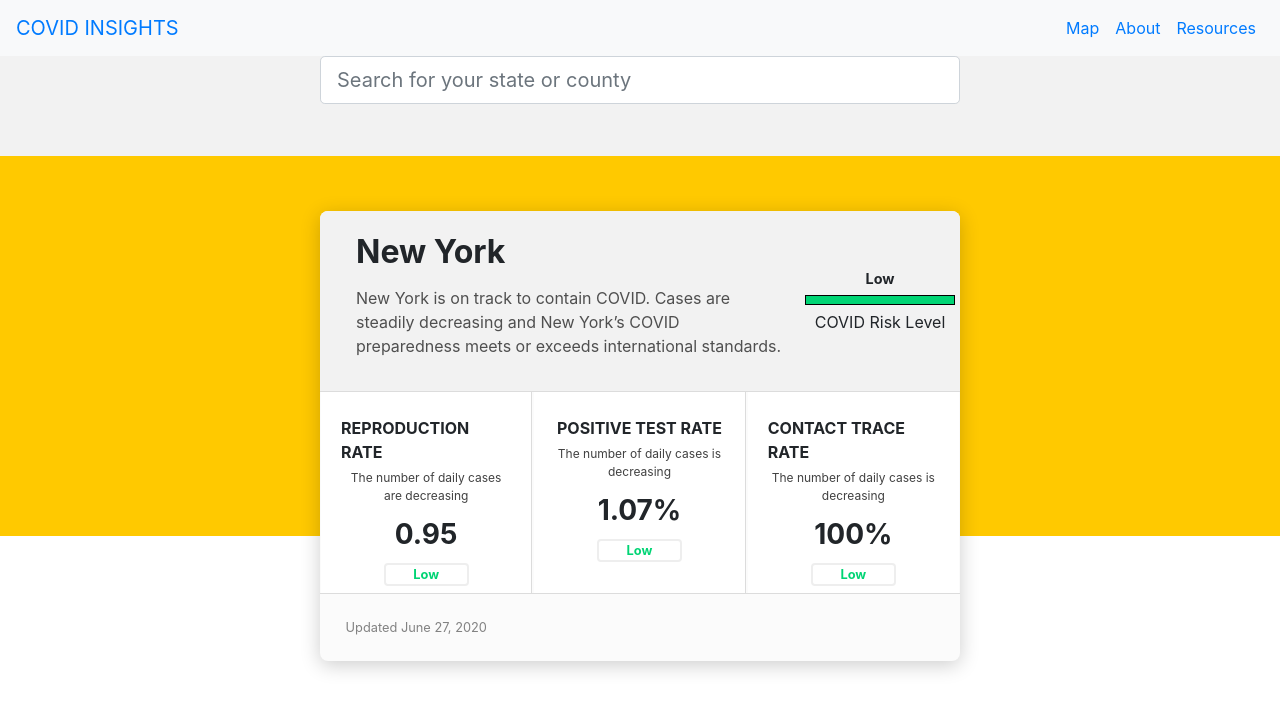
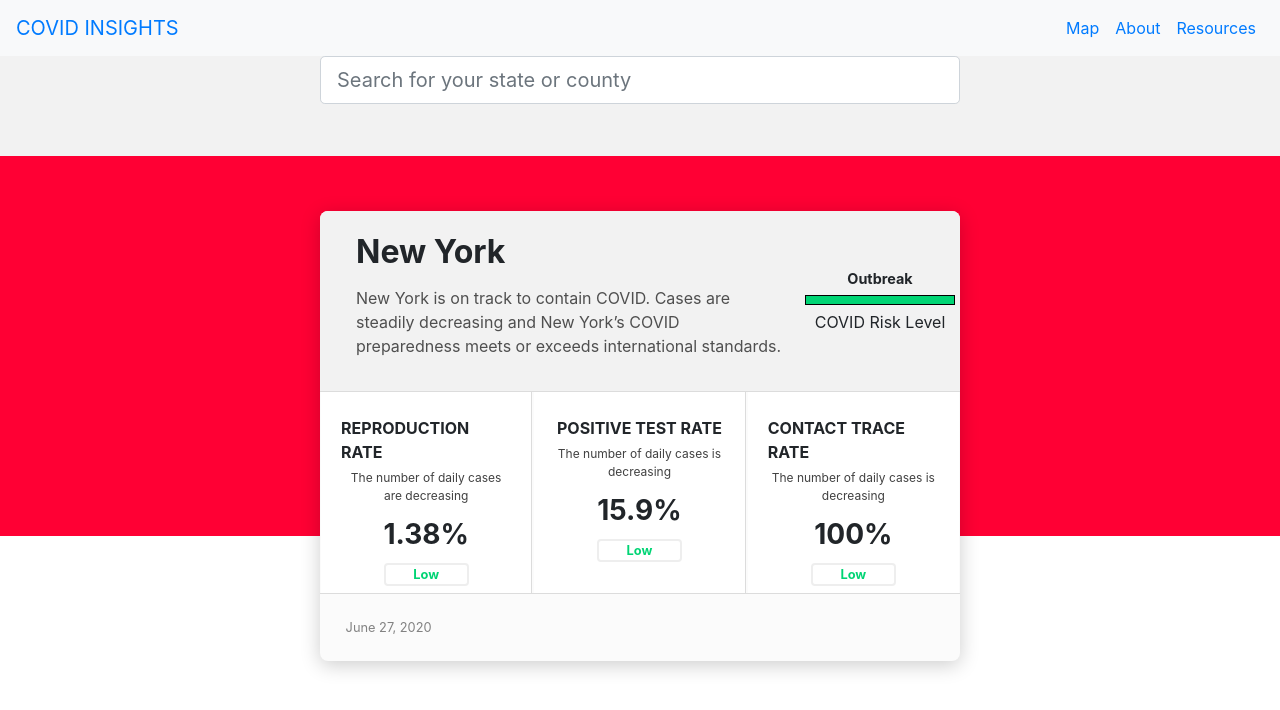
Before and after one commit to soundestmammal/covid19insights, a React (Create React App) app in the folder client/: page /detail in a window 1280 px wide. Shown: the top 710 px of the page. Built offline with nearby package versions, Linux system fonts and the light colour scheme.

Commit message:
Refactor Summary, dynamically return corresponding risk color

```diff
--- a/client/src/AppRouter.js
+++ b/client/src/AppRouter.js
@@ -32,7 +32,7 @@ class AppRouter extends Component {
                         <USMap nav={this.navToState} />
                     </Route>
                     <Route path="/detail">
-                        <Dashboard style={{marginTop: '56px', height: '380px', backgroundColor: 'rgb(0, 212, 116'}} riskLevel={"yellow"}/>
+                        <Dashboard style={{marginTop: '56px', height: '380px', backgroundColor: 'rgb(0, 212, 116'}} riskLevel={"yellow"} state={this.state.currentState}/>
                         {/* <App state={this.state.currentState} /> */}
                     </Route>
                 </Router>
--- a/client/src/components/Dashboard.js
+++ b/client/src/components/Dashboard.js
@@ -1,6 +1,8 @@
 import React, { Component } from 'react';
 import Searchbar from './Searchbar';
 import '../App.css';
+import Summary from './Summary';
+import riskData from '../json/risk-level-7-days.json';
 
 class Dashboard extends Component {
 
@@ -31,62 +33,62 @@ class Dashboard extends Component {
 
     riskLevelColorBackground = (findMeColor) => {
 
-        const riskLevelColor = this.getRiskLevelColor(findMeColor);
-        return <div style={{height: '380px', backgroundColor: `${riskLevelColor}`, zIndex: '1'}}></div>
+        // const riskLevelColor = this.getRiskLevelColor(findMeColor);
+        return <div style={{height: '380px', backgroundColor: `${findMeColor}`, zIndex: '1'}}></div>
     }
 
+    getRiskLevelColor = (riskLevel) => {
+        let key;
+        if(riskLevel >= 0.9) {
+            key = 'low';
+        } else if(riskLevel >= 0.2 && riskLevel < 0.9) {
+            key = 'medium';
+        } else if(riskLevel >= 0.07 && riskLevel < 0.20) {
+            key = 'high';
+        } else {
+            key = 'outbreak';
+        }
+        const riskLevelColorMap = {
+            low: "rgb(0, 212, 116)",
+            medium: "rgb(255, 201, 0)",
+            high: "rgb(255, 150, 0)",
+            outbreak: "rgb(255, 0, 52)",
+        }
+        return this.riskLevelColorBackground(riskLevelColorMap[key]);
+    }
+
+    getRiskLevel = (state) => {
+        const riskLevelData = riskData;
+        const thisRisk = riskLevelData[state];
+        return this.getRiskLevelColor(thisRisk);
+    }
+
+    getContactTraceRate = (state) => {
+        const riskLevelData = riskData;
+        let num = riskLevelData[state];
+        num = num * 100;
+        num = Math.round(num);
+        return num;
+
+    }
+
+
     render(){
+        const summaryProps = {
+            state: this.props.state,
+            risk: "Outbreak",
+            reproductionRate: "1.38",
+            positiveTestRate: "15.9",
+            contactTraceRate: this.getContactTraceRate(this.props.state),
+            updated: "June 27, 2020"
+        }
         return(
             <div>
                 <div className="dashboard-risk-level-background">
                     <Searchbar />
                 </div>
-                {this.riskLevelColorBackground(this.props.riskLevel)}
-                <div className="summary-container">
-                        <div className="overview-container">
-                            <div className="state-status">
-                                <div className="state-status-container">
-                                    <span className="state-name">{this.props.state || "New York"}</span>
-                                    <p>New York is on track to contain COVID. Cases are steadily decreasing and New York’s COVID preparedness meets or exceeds international standards.</p>
-                                </div>
-                            </div>
-                            <div className="risk-level">
-                                <span className="top">{this.props.risk || "Low"}</span>
-                                <div className="risk-level-color"></div>
-                                <span className="">COVID Risk Level</span>
-                            </div>
-                        </div>
-                        <div className="indicator-container">
-                            <div className="indicator-card">
-                                <div className="indicator-card-content">
-                                    <span className="title">Reproduction rate</span>
-                                    <span className="subtitle">The number of daily cases are decreasing</span>
-                                    <span className="data-value">{this.props.reproductionRate || "0.95"}</span>
-                                    <span className="risk">Low</span>
-                                </div>
-                            </div>
-                            <div className="indicator-card">
-                                <div className="indicator-card-content">
-                                    <span className="title">Positive Test Rate</span>
-                                    <span className="subtitle">The number of daily cases is decreasing</span>
-                                    <span className="data-value">1.07%</span>
-                                    <span className="risk">Low</span>
-                                </div>
-                            </div>
-                            <div className="indicator-card">
-                                <div className="indicator-card-content">
-                                    <span className="title">Contact Trace Rate</span>
-                                    <span className="subtitle">The number of daily cases is decreasing</span>
-                                    <span className="data-value">100%</span>
-                                    <span className="risk">Low</span>
-                                </div>
-                            </div>
-                            {/* <div className="indicator-card">Fourth data indicator</div> */}
-                        </div>
-                        <div className="last-updated">
-                            <span>Updated June 27, 2020</span>
-                        </div>
-                </div>
+                {this.getRiskLevel(this.props.state)}
+                <Summary {...summaryProps} />
             </div>
         );
     }
--- a/client/src/components/StatePath.js
+++ b/client/src/components/StatePath.js
@@ -15,10 +15,10 @@ const StatePath = (props) => {
                     props.nav(data);
                 }}
                 onMouseOver={(event) => {
-                    event.target.style.fill = 'orange';
+                    event.target.style.fill = fill;
                 }}
                 onMouseOut={(event) => {
-                    event.target.style.fill = 'blue';
+                    event.target.style.fill = fill;
                 }}
             />
        </Link>
--- /dev/null
+++ b/client/src/components/Summary.js
@@ -0,0 +1,56 @@
+import React from 'react';
+
+const Summary = (props) => {
+
+    const {state, risk, reproductionRate, positiveTestRate, contactTraceRate, updated } = props;
+
+    return (
+        <div className="summary-container">
+            <div className="overview-container">
+                <div className="state-status">
+                    <div className="state-status-container">
+                        <span className="state-name">{state || "New York"}</span>
+                        <p>New York is on track to contain COVID. Cases are steadily decreasing and New York’s COVID preparedness meets or exceeds international standards.</p>
+                    </div>
+                </div>
+                <div className="risk-level">
+                    <span className="top">{risk || "Low"}</span>
+                    <div className="risk-level-color"></div>
+                    <span className="">COVID Risk Level</span>
+                </div>
+            </div>
+            <div className="indicator-container">
+                <div className="indicator-card">
+                    <div className="indicator-card-content">
+                        <span className="title">Reproduction rate</span>
+                        <span className="subtitle">The number of daily cases are decreasing</span>
+                        <span className="data-value">{reproductionRate || "0.95"}%</span>
+                        <span className="risk">Low</span>
+                    </div>
+                </div>
+                <div className="indicator-card">
+                    <div className="indicator-card-content">
+                        <span className="title">Positive Test Rate</span>
+                        <span className="subtitle">The number of daily cases is decreasing</span>
+                        <span className="data-value">{positiveTestRate || "1.00"}%</span>
+                        <span className="risk">Low</span>
+                    </div>
+                </div>
+                <div className="indicator-card">
+                    <div className="indicator-card-content">
+                        <span className="title">Contact Trace Rate</span>
+                        <span className="subtitle">The number of daily cases is decreasing</span>
+                        <span className="data-value">{contactTraceRate || "100"}%</span>
+                        <span className="risk">Low</span>
+                    </div>
+                </div>
+                {/* <div className="indicator-card">Fourth data indicator</div> */}
+            </div>
+            <div className="last-updated">
+                <span>{updated || "Updated June 27, 2020"}</span>
+            </div>
+        </div>
+    )
+}
+
+export default Summary;
--- a/client/src/components/USMap.js
+++ b/client/src/components/USMap.js
@@ -1,24 +1,34 @@
 import React, { Component } from 'react';
 import StatePath from './StatePath';
 import states from '../json/states.json';
-// Load in Color Data...
+import riskData from '../json/risk-level-7-days.json';
 
 class USMap extends Component {
 
     getRiskLevelColor = (riskLevel) => {
+        let key;
+        if(riskLevel >= 0.9) {
+            key = 'low';
+        } else if(riskLevel >= 0.2 && riskLevel < 0.9) {
+            key = 'medium';
+        } else if(riskLevel >= 0.07 && riskLevel < 0.20) {
+            key = 'high';
+        } else {
+            key = 'outbreak';
+        }
         const riskLevelColorMap = {
             low: "rgb(0, 212, 116)",
             medium: "rgb(255, 201, 0)",
             high: "rgb(255, 150, 0)",
             outbreak: "rgb(255, 0, 52)",
         }
-        return riskLevelColorMap[riskLevel];
+        return riskLevelColorMap[key];
     }
 
     getRiskLevel = (state) => {
-        const riskLevelByState = [];
-        const thisRisk = riskLevelByState[state];
-        return this.getRiskLevelColor(thisRisk)
+        const riskLevelData = riskData;
+        const thisRisk = riskLevelData[state];
+        return this.getRiskLevelColor(thisRisk);
     }
 
     render() {
@@ -28,7 +38,7 @@ class USMap extends Component {
                 unique={index}
                 data={state.name}
                 nav={this.props.nav}
-                fill={this.getRiskLevelColor("low")}
+                fill={this.getRiskLevel(state.name)}
             >
             </StatePath>
         );
--- /dev/null
+++ b/client/src/json/risk-level-7-days.json
@@ -0,0 +1 @@
+{"Massachusetts":1,"Hawaii":1,"New Jersey":0.8902422878326492,"Alaska":0.8833333333333334,"West Virginia":0.9368131868131869,"New York":1,"Montana":0.9806949806949807,"North Dakota":1,"Connecticut":0.9366375121477163,"Vermont":0.9161904761904761,"New Hampshire":0.8305026294156729,"South Dakota":0.9630647130647131,"Rhode Island":0.7737649426398584,"Michigan":0.7270111104526616,"Wyoming":0.35920428777571634,"Maryland":0.8112418548653937,"Minnesota":0.46099031221546827,"Virginia":0.4770099740358584,"Oregon":0.6642637118191381,"New Mexico":0.30715855983424717,"Maine":0.24031317074926406,"Colorado":0.46688219146925053,"Nebraska":0.9154598735249762,"California":0.1724882602318246,"Wisconsin":0.20890884569007465,"Louisiana":0.2865988329100239,"Idaho":0.35178896685451894,"Illinois":0.1789395391625694,"Indiana":0.30006515259619293,"Delaware":0.41496180705907154,"Kansas":0.3469325074106426,"Kentucky":0.6075866776418563,"Ohio":0.17709615623581215,"Oklahoma":0.20300877913419174,"Utah":0.48817357939962674,"Pennsylvania":0.15698411627310888,"North Carolina":0.24011116852132194,"Mississippi":0.18497273644742115,"Nevada":0.19175845123436375,"Iowa":0.11702680470095748,"Arkansas":0.09855016994904794,"Missouri":0.039658385666035745,"Washington":0.28590787391834765,"Tennessee":0.17594822478275238,"Georgia":0.036068215903325276,"Arizona":0.029602421436709055,"South Carolina":0.07135830468941197,"Texas":0.12611513507332078,"Alabama":0.042976107059143016,"Florida":0.0655605716432456}
```
Also changed, not shown: client/src/json/states.json, 1 other file (tests, documents, lock files or other folders).
